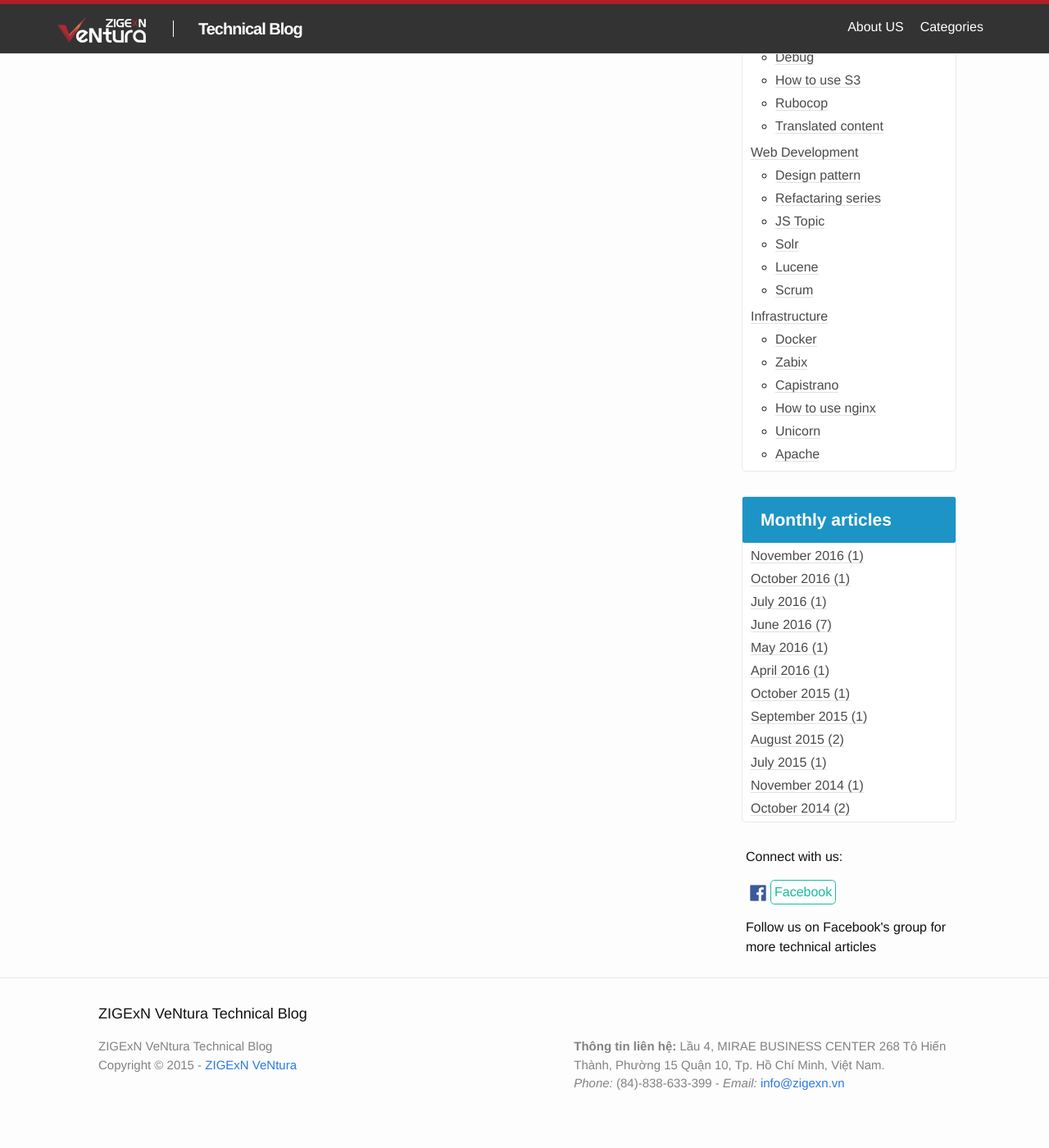
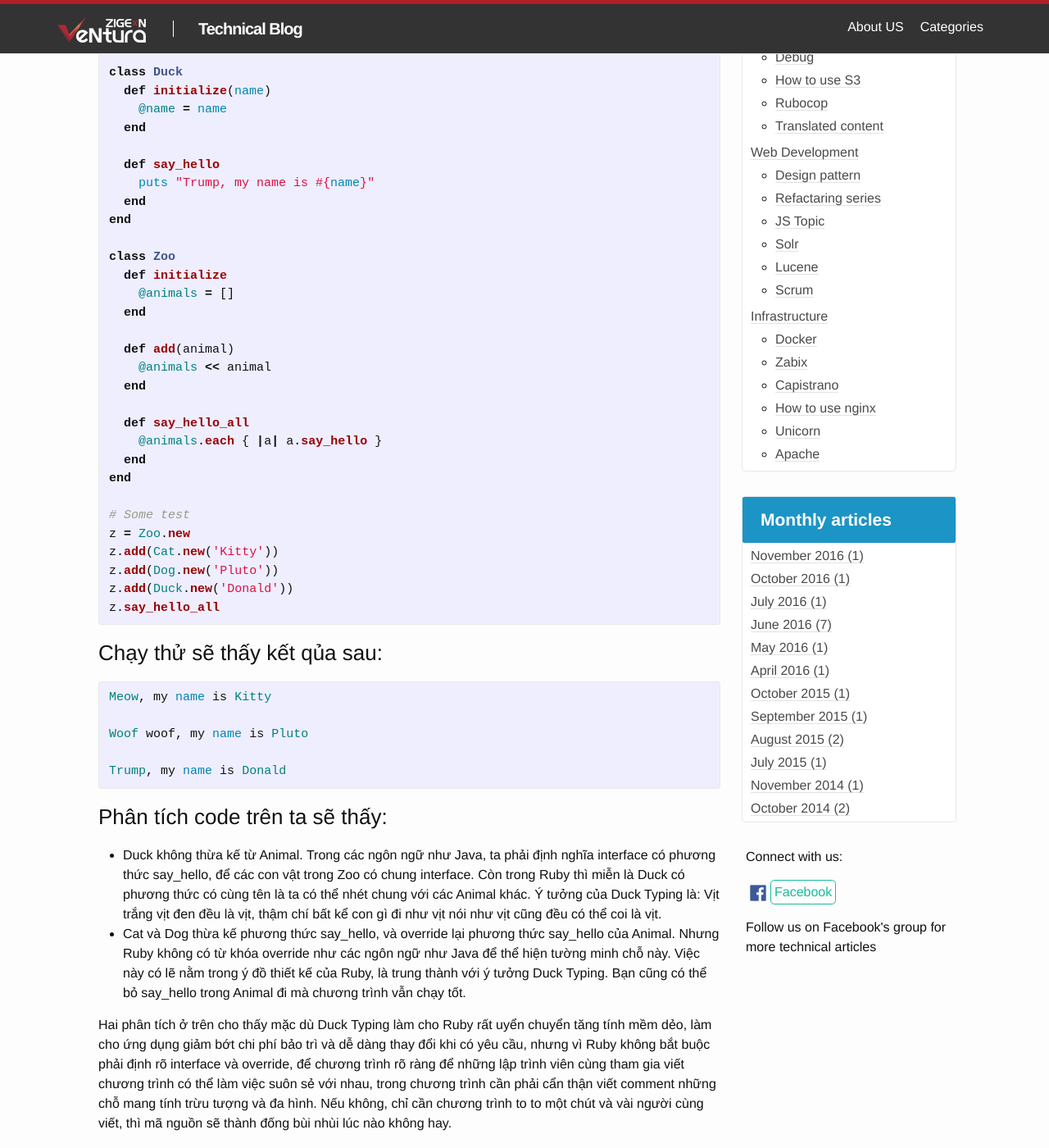
Before and after one commit to ZIGExN-VeNtura/ZIGExN-VeNtura.github.io, a Jekyll site: the page built from _posts/2016-11-23-khai-niem-duck-typing-trong-ruby.md, in a window 1280 px wide and 1400 px high, scrolled down 1081 px. Shown: the whole window at 82% size. Built offline with Jekyll 4.4.1, drawn with Linux system fonts in a browser that asks for light colours; some of the changed text lies outside the part shown.

Commit message:
Update duck typing post

```diff
--- a/_posts/2016-11-23-khai-niem-duck-typing-trong-ruby.md
+++ b/_posts/2016-11-23-khai-niem-duck-typing-trong-ruby.md
@@ -8,3 +8,85 @@ tags: ["Ruby"]
 images: /images/duck-typing.jpg
 author: Huy Binh
 ---
+
+### Giới thiệu duck typing:
+
+Ruby vẫn luôn được coi là ngôn ngữ rất hướng đối tượng, vì trong Ruby mọi thứ đều là object. Chúng ta có thể viết chương trình Ruby để thể hiện mọi tính chất của hướng đôí tượng. Tuy nhiên, nếu đã có căn bản Ruby, thì chắc bạn đã để ý là không như những ngôn ngữ ví dụ như Java, Ruby không có từ khóa để thể hiện một cách tường minh tính trừu tượng (từ khóa trong Java: interface) và đa hình (từ khóa trong Java: override)...
+
+Nhưng Ruby có tính năng gọi là Duck Typing để thay thế. Duck Typing là các public interface không được gắn với một lớp cụ thể nào, cung cấp khả năng xử lý mềm dẻo với các sự phụ thuộc trong hệ thống. Một đối tượng được thể hiện thông qua các hành vi của nó hay qua các public interface, tuy nhiên, nó không chỉ đơn thuần thể hiện chỉ một interface mà ứng với mỗi một kiểu thông điệp gửi đến thì nó sẽ đáp ứng với một interface phù hợp. Người dùng đối tượng sẽ không cần quan tâm, không cần biết về lớp của nó. Các lớp chỉ đơn thuần là nơi để đối tượng thực hiện một public interface nào đó.
+
+### Ta có ví dụ sau:
+
+{% highlight ruby %}
+class Animal
+  attr_reader :name
+
+  def initialize(name)
+    @name = name
+  end
+
+  def say_hello
+    raise 'Subclasses should implement this method'
+  end
+end
+
+class Cat < Animal
+  def say_hello
+    puts "Meow, my name is #{name}"
+  end
+end
+
+class Dog < Animal
+  def say_hello
+    puts "Woof woof, my name is #{name}"
+  end
+end
+
+class Duck
+  def initialize(name)
+    @name = name
+  end
+
+  def say_hello
+    puts "Trump, my name is #{name}"
+  end
+end
+
+class Zoo
+  def initialize
+    @animals = []
+  end
+
+  def add(animal)
+    @animals << animal
+  end
+
+  def say_hello_all
+    @animals.each { |a| a.say_hello }
+  end
+end
+
+# Some test
+z = Zoo.new
+z.add(Cat.new('Kitty'))
+z.add(Dog.new('Pluto'))
+z.add(Duck.new('Donald'))
+z.say_hello_all
+{% endhighlight %}
+
+### Chạy thử sẽ thấy kết qủa sau:
+
+{% highlight ruby %}
+Meow, my name is Kitty
+
+Woof woof, my name is Pluto
+
+Trump, my name is Donald
+{% endhighlight %}
+
+### Phân tích code trên ta sẽ thấy:
+
+- Duck không thừa kế từ Animal. Trong các ngôn ngữ như Java, ta phải định nghĩa interface có phương thức say_hello, để các con vật trong Zoo có chung interface. Còn trong Ruby thì miễn là Duck có phương thức có cùng tên là ta có thể nhét chung với các Animal khác. Ý tưởng của Duck Typing là: Vịt trắng vịt đen đều là vịt, thậm chí bất kể con gì đi như vịt nói như vịt cũng đều có thể coi là vịt.
+- Cat và Dog thừa kế phương thức say_hello, và override lại phương thức say_hello của Animal. Nhưng Ruby không có từ khóa override như các ngôn ngữ như Java để thể hiện tường minh chỗ này. Việc này có lẽ nằm trong ý đồ thiết kế của Ruby, là trung thành với ý tưởng Duck Typing. Bạn cũng có thể bỏ say_hello trong Animal đi mà chương trình vẫn chạy tốt.
+
+Hai phân tích ở trên cho thấy mặc dù Duck Typing làm cho Ruby rất uyển chuyển tăng tính mềm dẻo, làm cho ứng dụng giảm bớt chi phí bảo trì và dễ dàng thay đổi khi có yêu cầu, nhưng vì Ruby không bắt buộc phải định rõ interface và override, để chương trình rõ ràng để những lập trình viên cùng tham gia viết chương trình có thể làm việc suôn sẻ với nhau, trong chương trình cần phải cẩn thận viết comment những chỗ mang tính trừu tượng và đa hình. Nếu không, chỉ cần chương trình to to một chút và vài người cùng viết, thì mã nguồn sẽ thành đống bùi nhùi lúc nào không hay.
```
